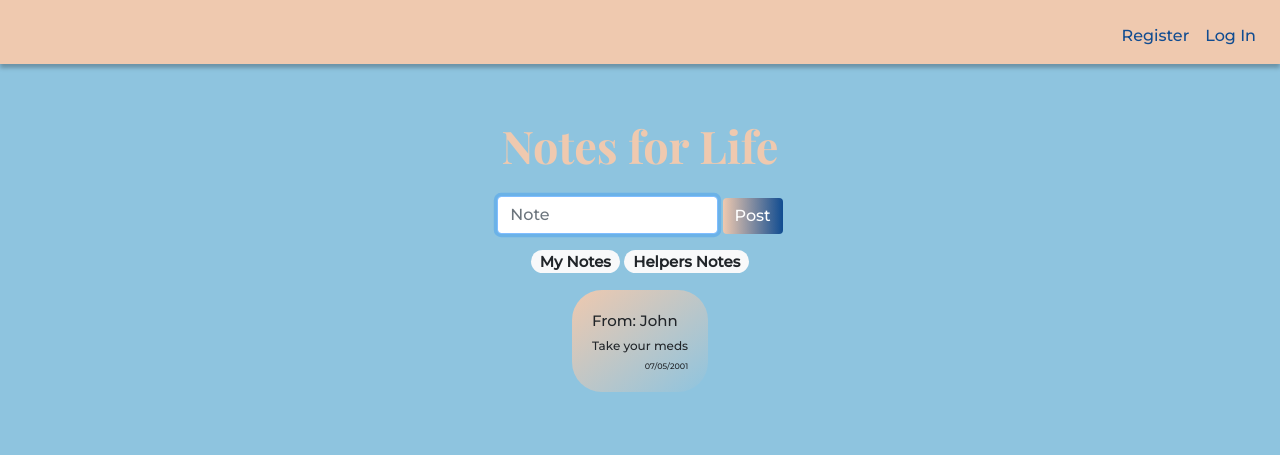
After one commit to Simaom23/HelBrain, a Flask app: page /user-index in a window 1280 px wide. The commit adds this page. Shown: the top 455 px of the page. Run offline with Flask 2, Linux system fonts and the light colour scheme; grey boxes are pictures that could not be loaded.

Commit message:
Design website

```diff
--- a/app.py
+++ b/app.py
@@ -32,7 +32,7 @@ app.config["SESSION_TYPE"] = "filesystem"
 Session(app)
 
 # Configure SQLite database
-#db = sqlite3.connect("sqlite:///app.db")
+# db = sqlite3.connect("sqlite:///app.db")
 
 
 def login_required(f):
@@ -49,12 +49,26 @@ def register():
     return render_template("register.html")
 
 
-@app.route("/login", methods=["GET", "POST"])
+@app.route("/user-register", methods=["GET", "POST"])
+def user_register():
+    return render_template("user-register.html")
+
+
+@app.route("/helper-register", methods=["GET", "POST"])
+def helper_register():
+    return render_template("helper-register.html")
+
+
+@ app.route("/login", methods=["GET", "POST"])
 def login():
     return render_template("login.html")
 
 
-@app.route("/")
-@login_required
-def index():
-    return render_template("index.html")
+@ app.route("/helper-index")
+def helper_index():
+    return render_template("helper-index.html")
+
+
+@ app.route("/user-index")
+def user_index():
+    return render_template("user-index.html")
--- a/static/styles.css
+++ b/static/styles.css
@@ -10,6 +10,7 @@ body {
 
 .navbar-custom {
   background-color: rgba(239, 201, 175, 1);
+  box-shadow: 0px 4px 4px rgba(0, 0, 0, 0.25);
 }
 
 .main-color {
@@ -18,10 +19,6 @@ body {
 
 .navbar-font {
   color: rgba(16, 76, 145, 1);
-}
-
-.navbar-font::hover {
-  transform: rotate(10deg);
 }
 
 .nav .navbar-brand {
@@ -41,11 +38,59 @@ body {
   transition-duration: 0.7s;
 }
 
+main .form-control {
+  /* Center form controls */
+  display: inline-block;
+
+  /* Override Bootstrap's 100% width fo r form controls */
+  width: auto;
+}
+
+main {
+  /* Scroll horizontally as needed */
+  overflow-x: auto;
+
+  /* Center contents */
+  text-align: center;
+}
+
+main img {
+  /* Constrain images on small screens */
+  max-width: 100%;
+}
+
 .quote {
-  padding-top: 30px;
-  font-size: 40px;
+  font-size: 45px;
   font-family: "Playfair Display", serif;
-  text-align: left;
+  text-align: center;
+  color: rgba(239, 201, 175, 1);
+  transition-duration: 0.4s;
+}
+
+.quote:hover {
+  -webkit-mask-image: linear-gradient(
+    -75deg,
+    rgba(239, 201, 175, 0.6) 30%,
+    #000 50%,
+    rgba(16, 76, 145, 1) 70%
+  );
+  -webkit-mask-size: 200%;
+  animation: shine 3s infinite;
+  font-size: 50px;
+}
+
+@-webkit-keyframes shine {
+  from {
+    -webkit-mask-position: 150%;
+  }
+
+  to {
+    -webkit-mask-position: -50%;
+  }
+}
+
+.quote .center {
+  padding-top: 80px;
 }
 
 .gradient {
@@ -70,25 +115,63 @@ body {
   border: none;
 }
 
-main .form-control {
-  /* Center form controls */
-  display: inline-block;
-
-  /* Override Bootstrap's 100% width for form controls */
-  width: auto;
+.card-center {
+  margin-top: 30px;
 }
 
-main {
-  /* Scroll horizontally as needed */
-  overflow-x: auto;
-
-  /* Center contents */
-  text-align: center;
+.card-big-font {
+  font-size: 22px;
+  transition-duration: 0.4s;
 }
 
-main img {
-  /* Constrain images on small screens */
-  max-width: 100%;
+.hyperlink {
+  color: rgba(16, 76, 145, 1);
+  transition-duration: 0.4s;
+}
+
+.hyperlink:hover {
+  text-decoration: none;
+  font-size: 28px;
+  background: -webkit-linear-gradient(#1f8ac0, #efc9af);
+  -webkit-background-clip: text;
+  -webkit-text-fill-color: transparent;
+  transition-duration: 0.7s;
+}
+
+.button-pill {
+  border: none;
+  transition-duration: 0.4s;
+  font-size: 15px;
+}
+
+.button-pill:hover {
+  transform: translateY(10%);
+  background: linear-gradient(
+    142.14deg,
+    #efc9af 0%,
+    rgba(239, 201, 175, 0) 100%
+  );
+  transition-duration: 1s;
+}
+
+.card-notes {
+  width: auto;
+  transition-duration: 0.4s;
+}
+
+.notes-from {
+  font-size: 15px;
+  text-align: left;
+}
+.notes-note {
+  padding-top: 5px;
+  font-size: 12px;
+  text-align: left;
+}
+.notes-date {
+  padding-top: 5px;
+  font-size: 8px;
+  text-align: right;
 }
 
 table {
--- a/templates/layout.html
+++ b/templates/layout.html
@@ -37,6 +37,8 @@
             <div class="collapse navbar-collapse" id="navbar">
                 {% if session.user_id %}
                     <ul class="navbar-nav mr-auto mt-2">
+                        <li class="nav-item"><a class="nav-link" href="/buy">Notes</a></li>
+                        <li class="nav-item"><a class="nav-link" href="/sell">Helpers</a></li>
                     </ul>
                     <ul class="navbar-nav ml-auto mt-2">
                         <li class="nav-item"><a class="nav-link font-color" href="/logout"><span class="navbar-font">Log Out</span></a></li>
--- /dev/null
+++ b/templates/user-index.html
@@ -0,0 +1,32 @@
+{% extends "layout.html" %}
+
+{% block title %}
+    Portfolio
+{% endblock %}
+
+{% block main %}
+<div class="form-group">
+    <div class="quote"> Notes for Life </div>
+</div>
+<div class="form-group">
+    <form action="/user-index" method="post">
+        <input autocomplete="off" autofocus class="form-control" name="note" placeholder="Note" type="text">
+        <button class="btn btn-primary gradient" type="submit">Post</button>
+    </form>
+</div>
+<div class="form-group">
+    <form action="/user-index" method="get">
+        <button class="badge badge-pill badge-light button-pill" name="my-notes" type="submit">My Notes</button>
+        <button class="badge badge-pill badge-light button-pill" name="helpers-notes" type="submit">Helpers Notes</button>
+    </form>
+</div>
+<div class="form-group">
+    <div class="card text-center card-notes">
+        <div class="card-body">
+            <div class="notes-from">From: John<div/>
+            <div class="notes-note">Take your meds<div/>
+            <div class="notes-date">07/05/2001<div/>
+        </div>
+    </div>
+</div>
+{% endblock %}
```
Also changed, not shown: templates/helper-index.html (added, +18 -0 lines), templates/helper-register.html (added, +33 -0 lines), templates/login.html (+2 -5 lines), templates/register.html (added, +26 -0 lines), templates/user-register.html (added, +30 -0 lines).
